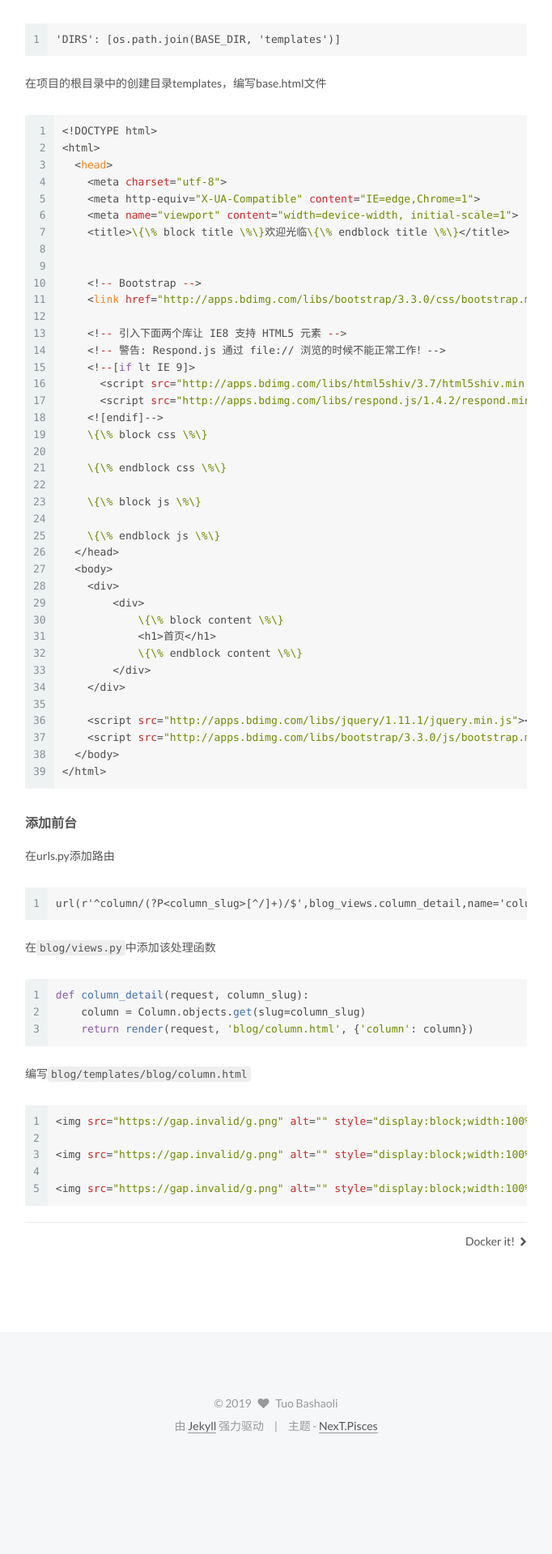
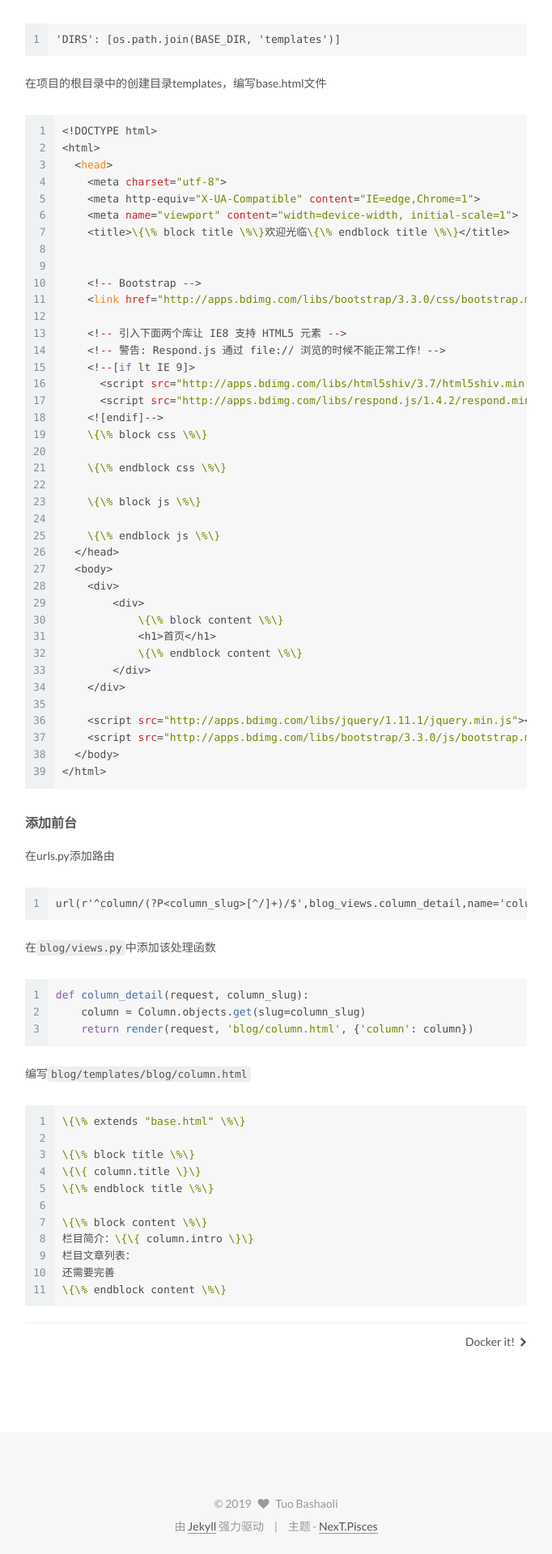
Before and after one commit to tuobashaoli/tuobashaoli.github.io, a Jekyll site: the page built from _posts/2019-10-09-django.markdown, in a window 1280 px wide. Shown: the part 4144-6063 px from the top of the page at 81% size, without its empty margins (429-1111 px from the left). Built offline with Jekyll 4.4.1, drawn with Linux system fonts in a browser that asks for light colours; comment, search, counter and statistics services are not loaded; before the commit the page ends 5939 px from its top, so only the background shows below that.

Commit message:
update django

````diff
--- a/_posts/2019-10-09-django.markdown
+++ b/_posts/2019-10-09-django.markdown
@@ -266,15 +266,15 @@ def column_detail(request, column_slug):
 编写`blog/templates/blog/column.html`
 
 ```shell
-{% extends "base.html" %}
+\{\% extends "base.html" \%\}
 
-{% block title %}
-{{ column.title }}
-{% endblock title %}
+\{\% block title \%\}
+\{\{ column.title \}\}
+\{\% endblock title \%\}
 
-{% block content %}
-栏目简介：{{ column.intro }}
+\{\% block content \%\}
+栏目简介：\{\{ column.intro \}\}
 栏目文章列表：
 还需要完善
-{% endblock content %}
+\{\% endblock content \%\}
 ```
````
